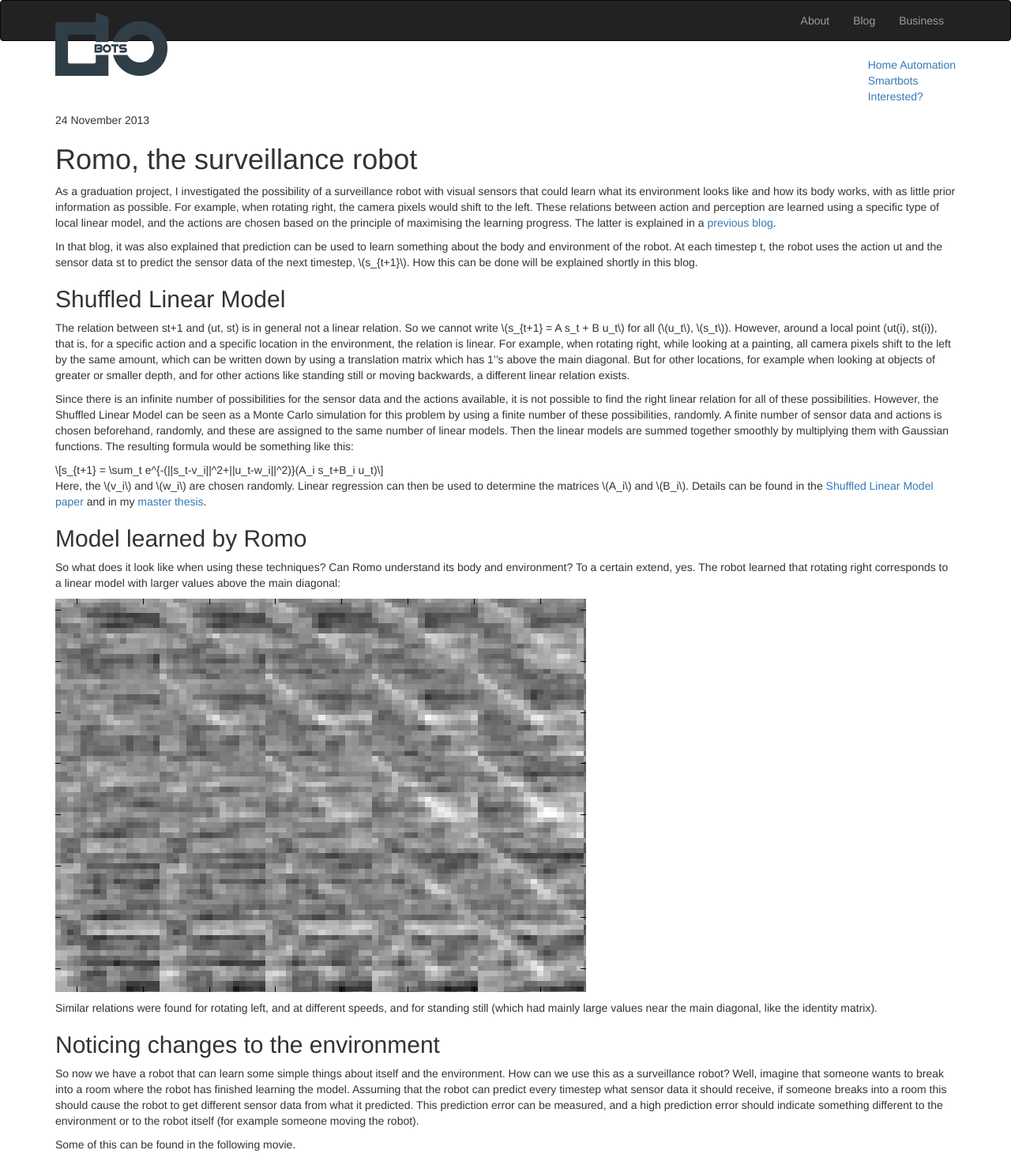
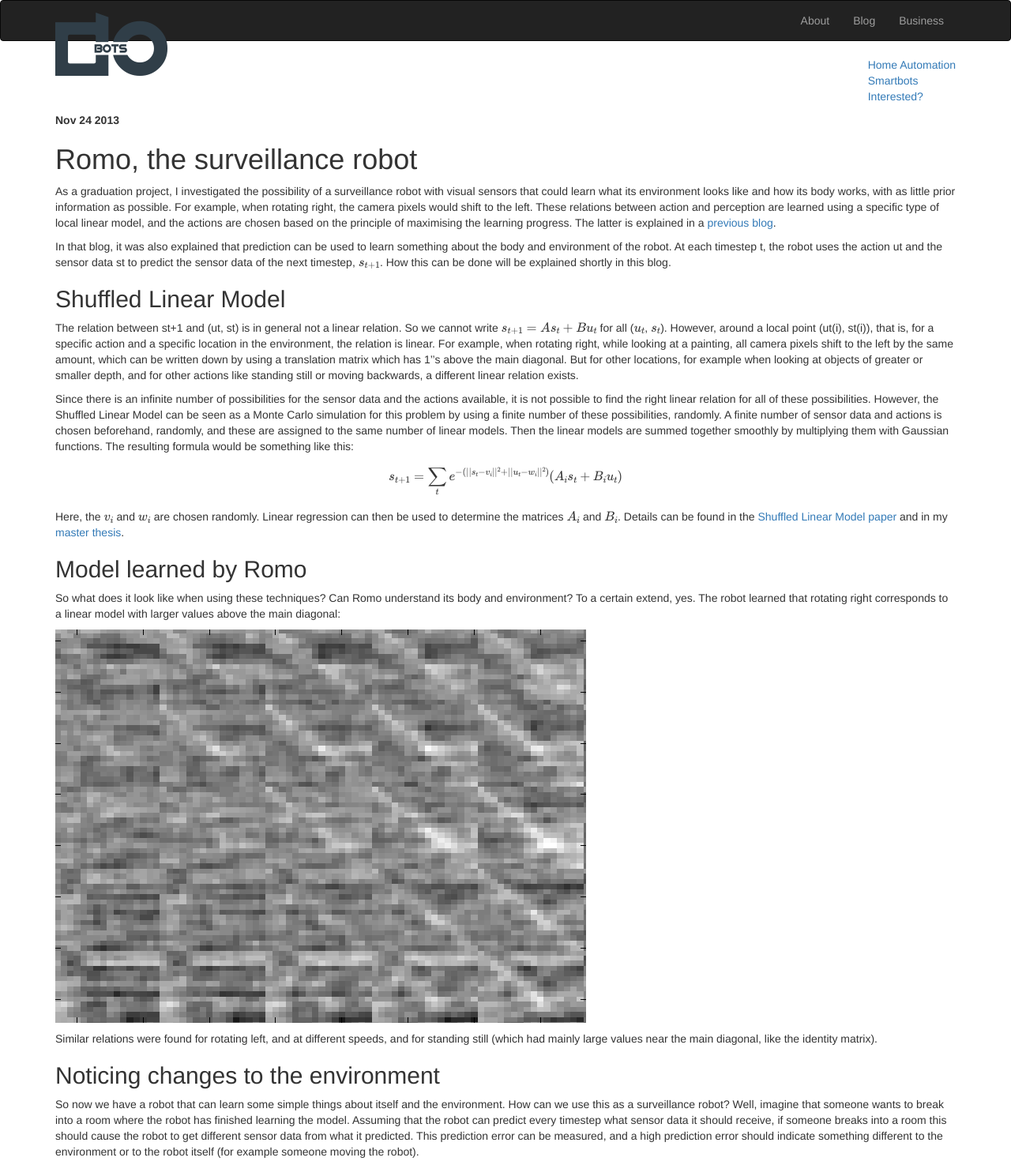
Before and after one commit to dobots/website, a Jekyll site: the page built from _posts/2013-11-24-romo-the-surveillance-robot.md, in a window 1280 px wide, cut to the strip 0-1475 px from the top of the page. Shown: the whole strip at 79% size. Built offline with Jekyll 4.4.1, drawn with Linux system fonts in a browser that asks for light colours; nearby versions of some CDN libraries; library files that are not in the unit come from our copies; formulas are drawn with MathJax 3; comment, search, counter and statistics services are not loaded.

Commit message:
Add one post. Include a nice data css item. Add math. Add kramdown for that.

```diff
--- a/_config.yml
+++ b/_config.yml
@@ -26,6 +26,8 @@ author :
 # Finally if you are pushing to a GitHub project page, include the project name at the end.
 #
 production_url : http://dobots.github.io
+
+markdown : kramdown
 
 # All Jekyll-Bootstrap specific configurations are namespaced into this hash
 #
--- a/_includes/themes/flat/default.html
+++ b/_includes/themes/flat/default.html
@@ -107,6 +107,8 @@
 <script src="{{ ASSET_PATH }}/resources/bootstrap/js/bootstrap.min.js"></script>
 <script src="{{ ASSET_PATH }}/js/jquery.flexslider.js"></script>
 
+<script type="text/javascript" src="http://cdn.mathjax.org/mathjax/latest/MathJax.js?config=TeX-AMS-MML_HTMLorMML"></script>
+
 <script type="text/javascript">
 
 $(window).load(function(){
--- a/_includes/themes/flat/post.html
+++ b/_includes/themes/flat/post.html
@@ -8,7 +8,10 @@
 <div class="row post-full">
   <div class="col-md-12">
     <div class="date">
-      <span>{{ page.date | date_to_long_string }}</span>
+	    <strong class="date_month">{{ page.date | date: "%-b" }}</strong>
+	    <strong class="date_day">{{ page.date | date: "%-d" }}</strong>
+	    <strong class="date_year">{{ page.date | date: "%-Y" }}</strong>
+	    <!--      <span>{{ page.date | date_to_long_string }}</span> -->
     </div>
     <div class="content">
       {{ content }}
```
Also changed, not shown: assets/themes/flat/css/style.css (+40 -0 lines), README.md.
